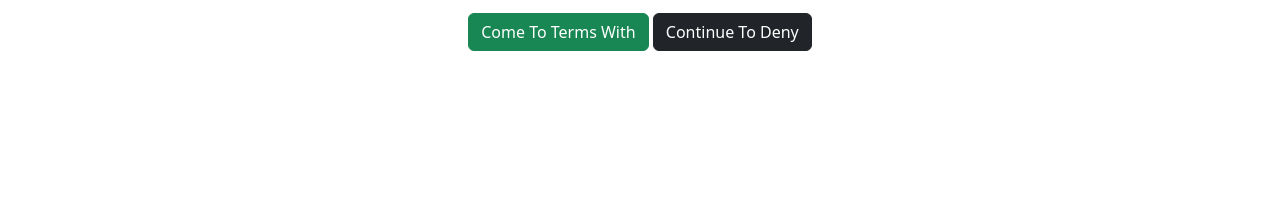
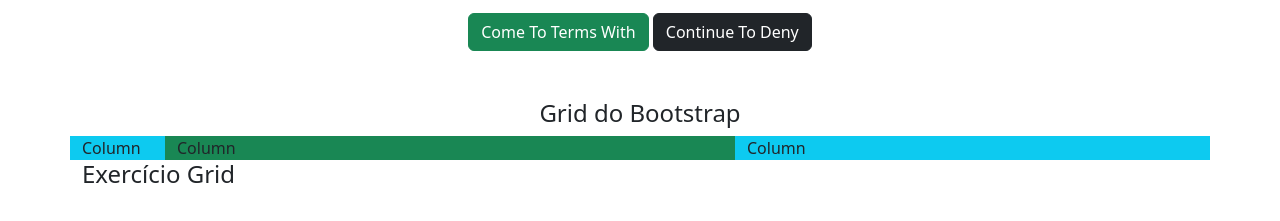
Before and after one commit to SaraBarrett/ProjectoWebUI, a plain HTML site: page exs/bootstrap.html in a window 1280 px wide. Shown: the part 157-378 px from the top of the page. Drawn offline with nearby package versions, Linux system fonts and the light colour scheme.

Commit message:
bootstrap

```diff
--- a/exs/bootstrap.html
+++ b/exs/bootstrap.html
@@ -17,11 +17,10 @@
       href="https://cdn.jsdelivr.net/npm/bootstrap-icons@1.13.2/font/bootstrap-icons.min.css"
     />
 
-
     <!-- vosso css -->
   </head>
   <body>
-    <section class="container mt-3 w-50 text-center ">
+    <section class="container mt-3 w-50 text-center">
       <i class="bi bi-airplane"></i>
       <div>
         <div>
@@ -39,6 +38,19 @@
       </div>
     </section>
 
+    <div class="container mt-5">
+      <h4 class="text-center">Grid do Bootstrap</h4>
+      <div class="row">
+        <div class="col-4 col-md-1 bg-info">Column</div>
+        <div class="col-8 col-md-6 bg-success">Column</div>
+        <div class="col-md-5 bg-info">Column</div>
+      </div>
+    </div>
+
+    <div class="container">
+      <h4>Exercício Grid</h4>
+    </div>
+
     <!-- js bootstrap -->
     <script
       src="https://cdn.jsdelivr.net/npm/bootstrap@5.3.8/dist/js/bootstrap.bundle.min.js"
```
